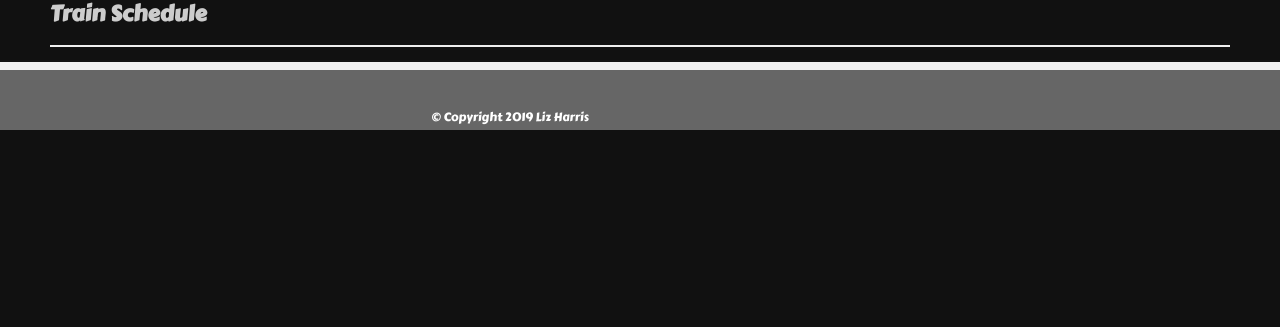
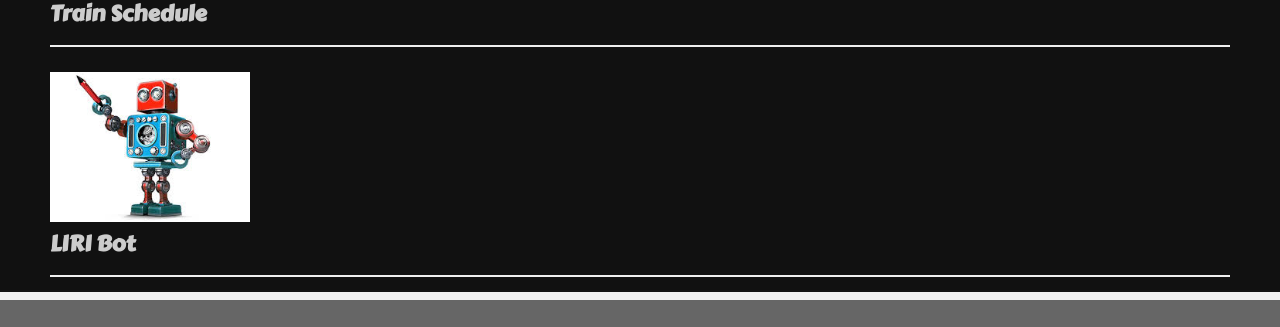
Before and after one commit to lizharris90210/Basic-Portfolio, a plain HTML site: page portfolio.html in a window 1280 px wide. Shown: the part 1827-2154 px from the top of the page. Before the commit the page ends 1961 px from the top, so only its background shows below. Drawn offline with Linux system fonts and the light colour scheme.

Commit message:
LIRI added to portfolio

```diff
--- a/portfolio.html
+++ b/portfolio.html
@@ -44,6 +44,9 @@
             <img src="assets/images/train3.jpeg" class="auth-image" alt="train_schedule">
             <h3>Train Schedule</h3>
 
+            <img src="assets/images/robot.jpeg" class="auth-image" alt="LIRI_Bot">
+            <h3>LIRI Bot</h3>
+
         </section>
 
         <footer>
```
Also changed, not shown: assets/images/robot.jpeg (added).
